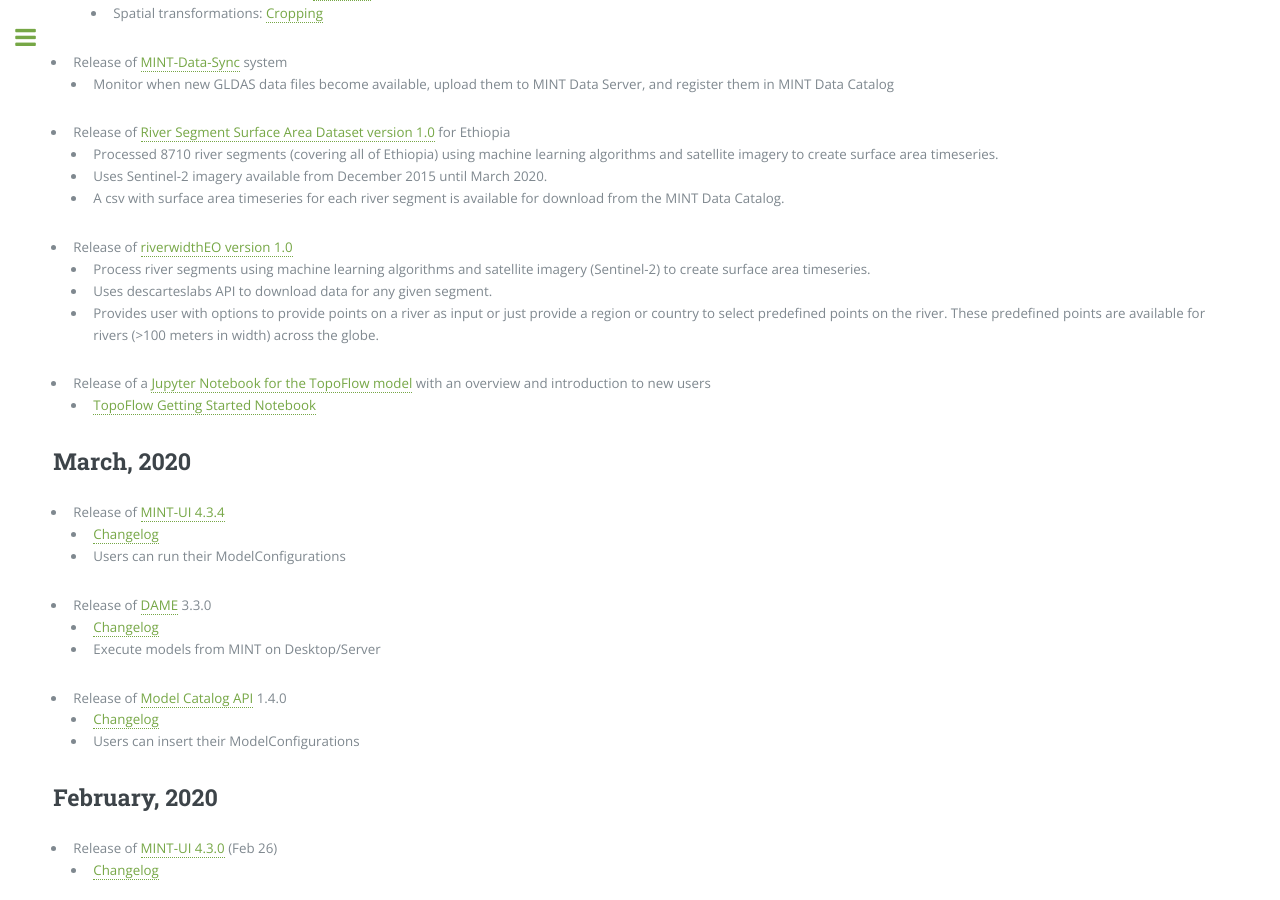
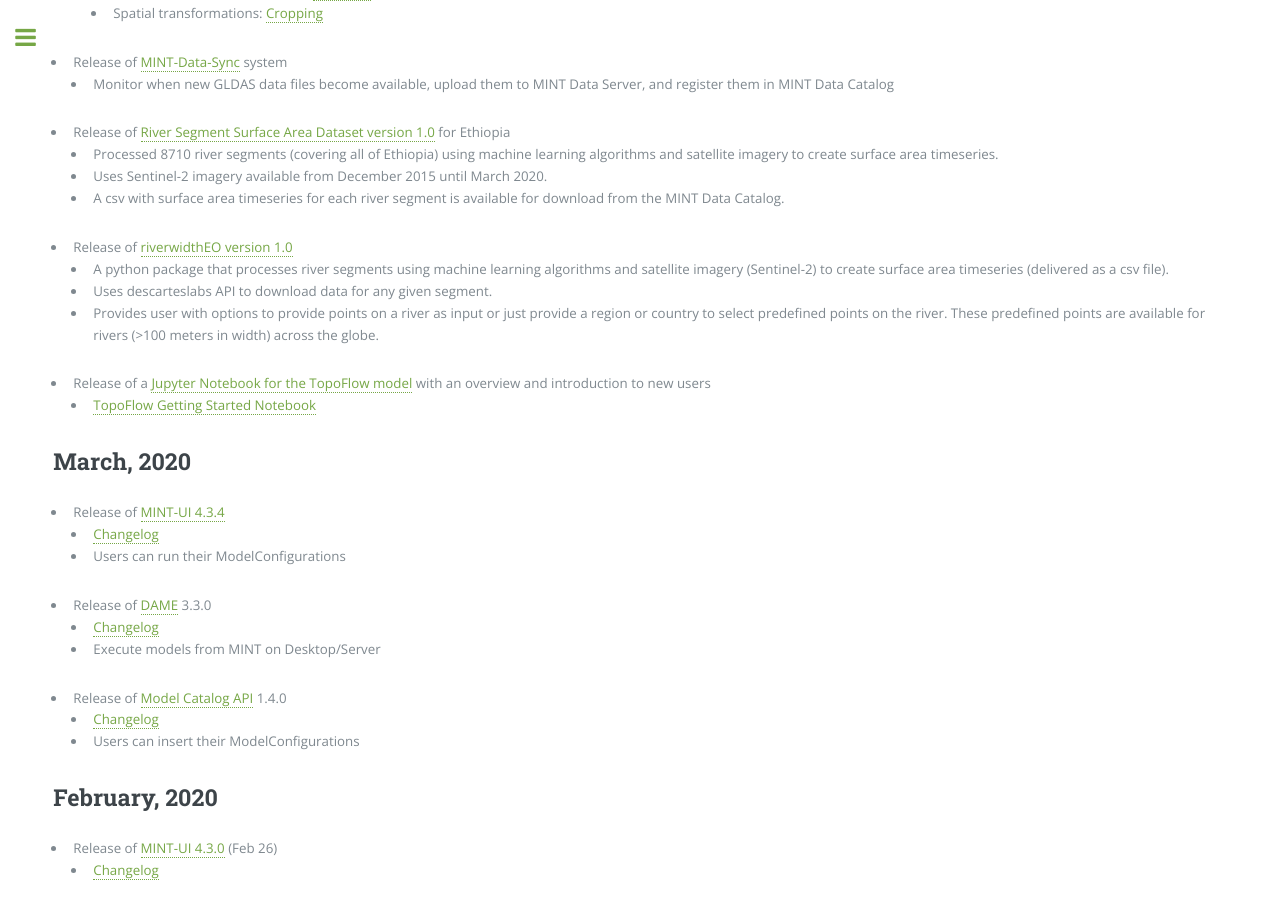
Before and after one commit to KnowledgeCaptureAndDiscovery/MINT, a Jekyll site: the page built from releases.md, in a window 1280 px wide and 900 px high, scrolled down 996 px. Built offline with Jekyll 4.4.1, drawn with Linux system fonts in a browser that asks for light colours.

Commit message:
update remote sensing release notes

```diff
--- a/releases.md
+++ b/releases.md
@@ -39,7 +39,7 @@
   * Uses Sentinel-2 imagery available from December 2015 until March 2020.
   * A csv with surface area timeseries for each river segment is available for download from the MINT Data Catalog.
 * Release of [riverwidthEO version 1.0](https://github.com/mintproject/riverwidthEO)
-  * Process river segments using machine learning algorithms and satellite imagery (Sentinel-2) to create surface area timeseries.
+  * A python package that processes river segments using machine learning algorithms and satellite imagery (Sentinel-2) to create surface area timeseries (delivered as a csv file).
   * Uses descarteslabs API to download data for any given segment.
   * Provides user with options to provide points on a river as input or just provide a region or country to select predefined points on the river. These predefined points are available for rivers (>100 meters in width) across the globe.
 * Release of a [Jupyter Notebook for the TopoFlow model](/notebooks.html##jupyter-notebooks-for-use-with-the-topoflow-model) with an overview and introduction to new users
```
